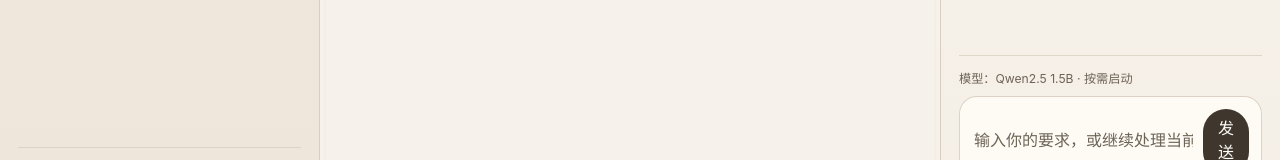
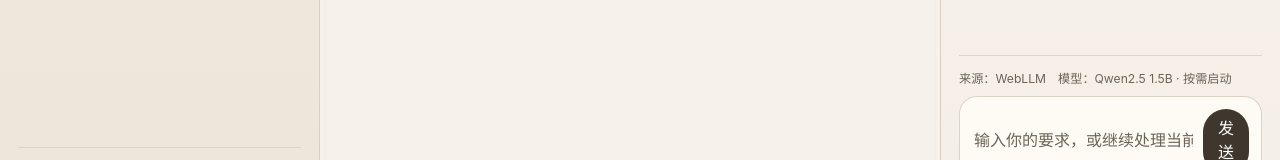
Before and after one commit to gandli/docx-reviewer, a React (Vite) app: page /workspace/1 in a window 1280 px wide. Shown: the part 594-754 px from the top of the page. Built offline with nearby package versions, Linux system fonts and the light colour scheme.

Commit message:
feat: show active model source in assistant panel

```diff
--- a/src/features/assistant-panel/components/assistant-panel.tsx
+++ b/src/features/assistant-panel/components/assistant-panel.tsx
@@ -8,6 +8,7 @@ type AssistantPanelProps = {
   onApplySuggestion: () => void;
   onJumpToSelection: () => void;
   onSendMessage: (message: string) => void;
+  localModelSourceLabel: string;
   localModelLabel: string;
   isLocalModelBusy?: boolean;
   isCollapsed?: boolean;
@@ -19,6 +20,7 @@ export function AssistantPanel({
   onApplySuggestion,
   onJumpToSelection,
   onSendMessage,
+  localModelSourceLabel,
   localModelLabel,
   isLocalModelBusy = false,
   isCollapsed = false,
@@ -46,6 +48,7 @@ export function AssistantPanel({
           <div className="grid gap-[10px] border-t border-[rgba(216,207,193,0.78)] pt-[14px]">
             <ChatComposer
               onSendMessage={onSendMessage}
+              localModelSourceLabel={localModelSourceLabel}
               localModelLabel={localModelLabel}
               isBusy={isLocalModelBusy}
             />
--- a/src/features/assistant-panel/components/chat-composer.tsx
+++ b/src/features/assistant-panel/components/chat-composer.tsx
@@ -2,12 +2,14 @@ import { useState, type FormEvent } from "react";
 
 type ChatComposerProps = {
   onSendMessage: (message: string) => void;
+  localModelSourceLabel: string;
   localModelLabel: string;
   isBusy?: boolean;
 };
 
 export function ChatComposer({
   onSendMessage,
+  localModelSourceLabel,
   localModelLabel,
   isBusy = false,
 }: ChatComposerProps) {
@@ -25,7 +27,8 @@ export function ChatComposer({
 
   return (
     <form className="grid gap-2" onSubmit={handleSubmit}>
-      <div className="flex items-center gap-3 font-sans text-[0.76rem] text-[var(--color-text-muted)]">
+      <div className="flex flex-wrap items-center gap-x-3 gap-y-1 font-sans text-[0.76rem] text-[var(--color-text-muted)]">
+        <span>{localModelSourceLabel}</span>
         <span>{localModelLabel}</span>
       </div>
       <div className="flex items-center gap-[10px] rounded-[18px] border border-[rgba(216,207,193,0.88)] bg-[rgba(255,252,247,0.9)] px-3 py-3 pl-[14px]">
--- a/src/features/workspace-shell/components/workspace-layout.tsx
+++ b/src/features/workspace-shell/components/workspace-layout.tsx
@@ -84,6 +84,7 @@ type WorkspaceLayoutProps = {
   onImportDocument: (file: File) => void | Promise<void>;
   onExport: () => void;
   onOpenSettings: () => void;
+  localModelSourceLabel: string;
   localModelLabel: string;
   isLocalModelBusy?: boolean;
 };
@@ -98,6 +99,7 @@ export function WorkspaceLayout({
   onImportDocument,
   onExport,
   onOpenSettings,
+  localModelSourceLabel,
   localModelLabel,
   isLocalModelBusy,
 }: WorkspaceLayoutProps) {
@@ -319,6 +321,7 @@ export function WorkspaceLayout({
         onApplySuggestion={onApplySuggestion}
         onJumpToSelection={onJumpToSelection}
         onSendMessage={onSendMessage}
+        localModelSourceLabel={localModelSourceLabel}
         localModelLabel={localModelLabel}
         isLocalModelBusy={isLocalModelBusy}
         isCollapsed={isRightCollapsed}
--- a/src/features/workspace-shell/routes/workspace-page.tsx
+++ b/src/features/workspace-shell/routes/workspace-page.tsx
@@ -26,6 +26,18 @@ import {
 } from "@/services/persistence/app-settings";
 
 type LocalModelStatus = "unsupported" | "idle" | "loading" | "ready" | "responding" | "error";
+
+function getProviderSourceLabel(provider: "webllm" | "openai" | "ollama") {
+  if (provider === "openai") {
+    return "来源：OpenAI API";
+  }
+
+  if (provider === "ollama") {
+    return "来源：Ollama";
+  }
+
+  return "来源：WebLLM";
+}
 
 export function WorkspacePage() {
   const { workspaceId = mockWorkspaceSummary.workspaceId } = useParams();
@@ -343,6 +355,7 @@ export function WorkspacePage() {
         onImportDocument={handleImportDocument}
         onExport={() => setIsExportModalOpen(true)}
         onOpenSettings={() => setIsWorkspaceSettingsOpen(true)}
+        localModelSourceLabel={getProviderSourceLabel(appSettings.llmProvider)}
         localModelLabel={localModelDetail}
         isLocalModelBusy={localModelStatus === "loading" || localModelStatus === "responding"}
       />
```
Also changed, not shown: 1 other file (tests, documents, lock files or other folders).
